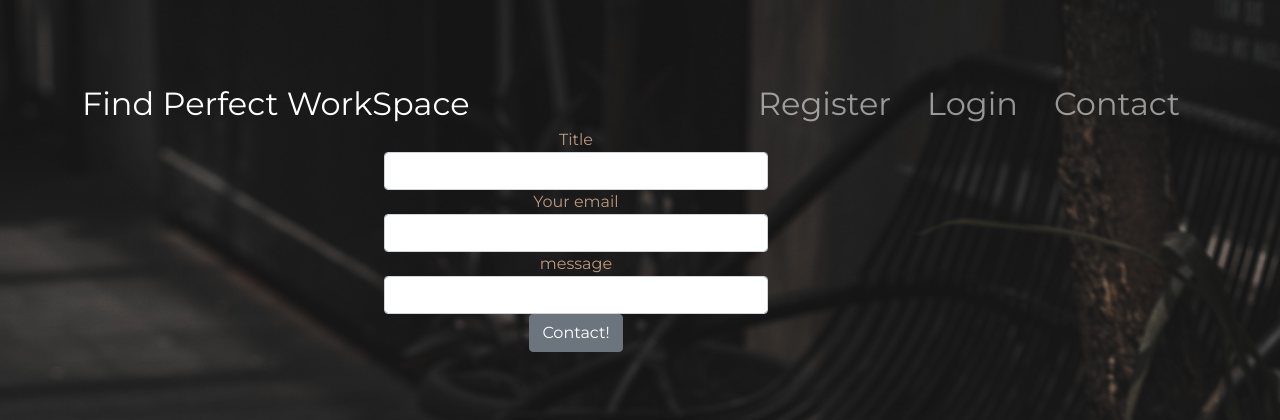
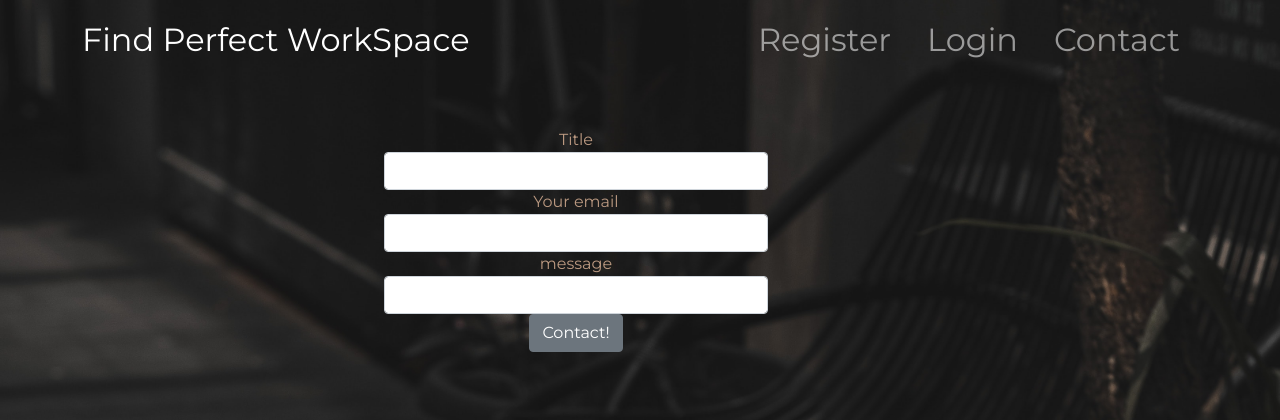
Before and after one commit to matzieba/cofehause, a Flask app: page /contact in a window 1280 px wide. Shown: the top 420 px of the page. Run offline with Flask 2, Linux system fonts and the light colour scheme; parts of the project's set-up code (start-up, migrations or seed data) failed here and were passed over; some libraries are stand-ins or nearby versions.

Commit message:
nav margin

```diff
--- a/static/css/styles.css
+++ b/static/css/styles.css
@@ -11,8 +11,6 @@ body {
 }
 
 /*Navbar*/
-body > nav > div {
-    margin:5%;
 
 }
 #navbarNav{
```
